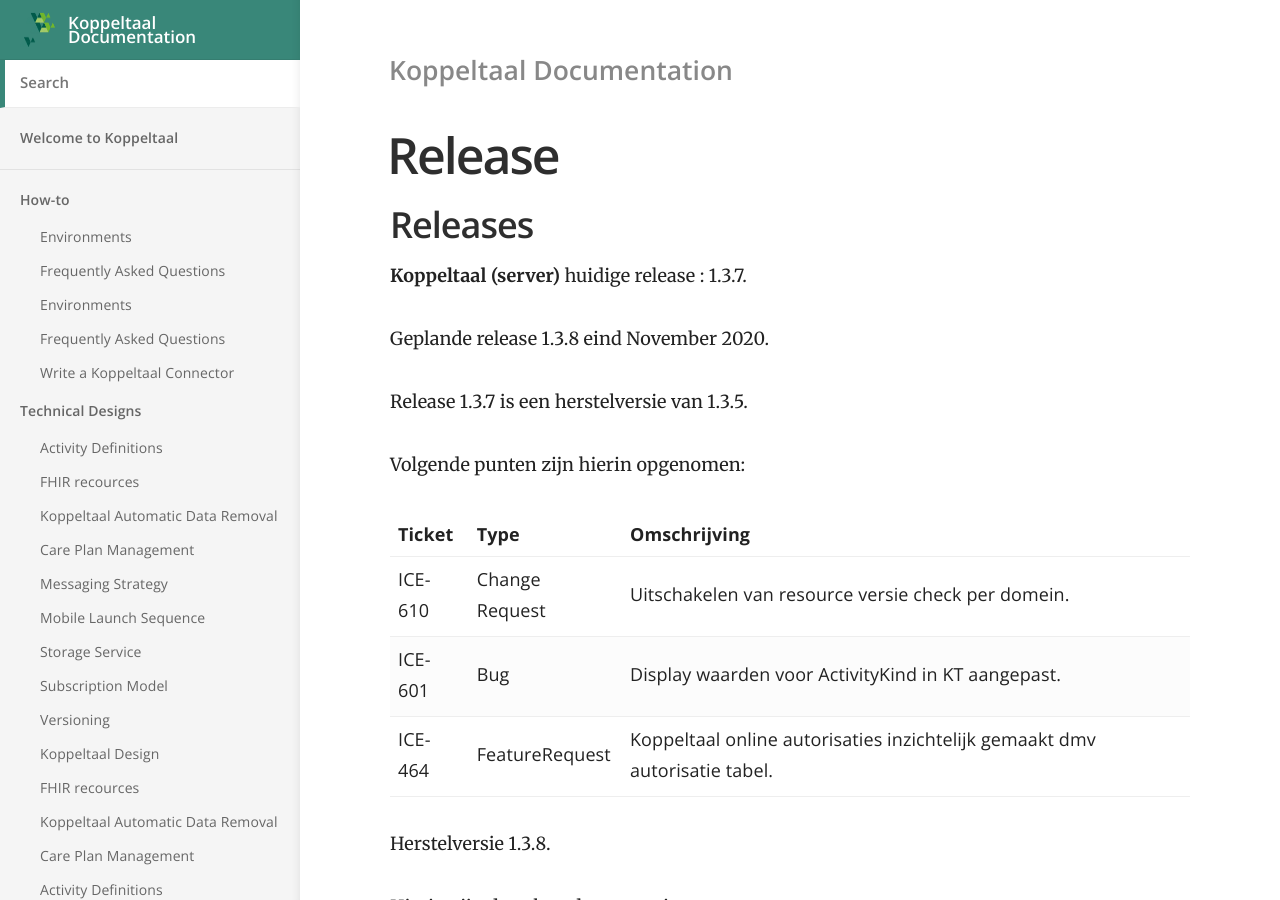
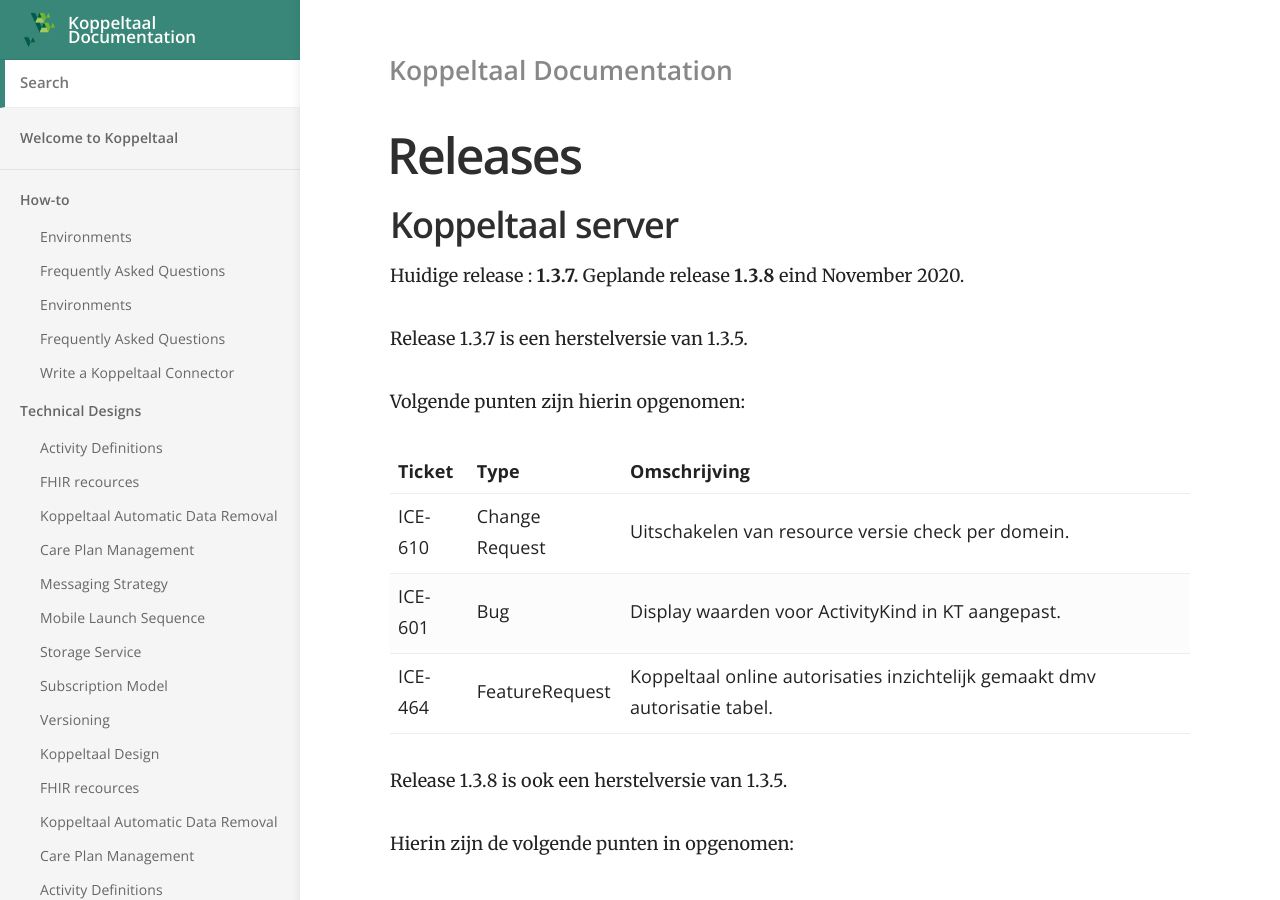
Before and after one commit to Koppeltaal/Koppeltaal-Documentation, a Jekyll site: the page built from release-planning.md, in a window 1280 px wide and 900 px high. Built offline with Jekyll 4.4.1, drawn with Linux system fonts in a browser that asks for light colours.

Commit message:
GitBook: [master] 2 pages modified

```diff
--- a/release-planning.md
+++ b/release-planning.md
@@ -27,7 +22,7 @@ Volgende  punten zijn hierin opgenomen:
 
 
 
-Herstelversie 1.3.8.
+Release 1.3.8 is ook een herstelversie van 1.3.5.
 
 Hierin zijn de volgende punten in opgenomen:
 
```
Also changed, not shown: other parts of release-planning.md (+4 -9 lines), SUMMARY.md (+1 -1 lines).
